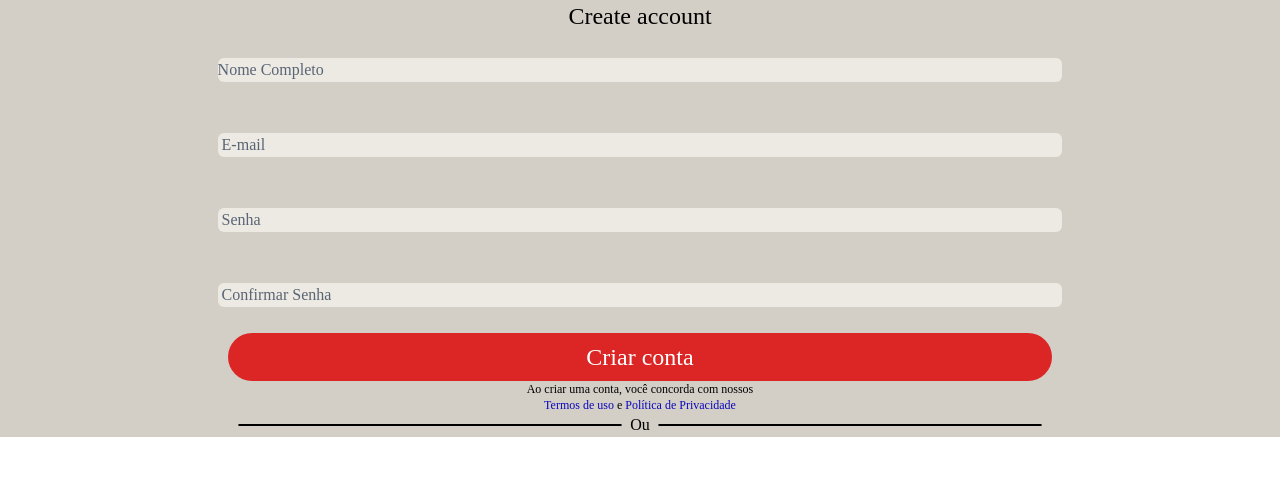
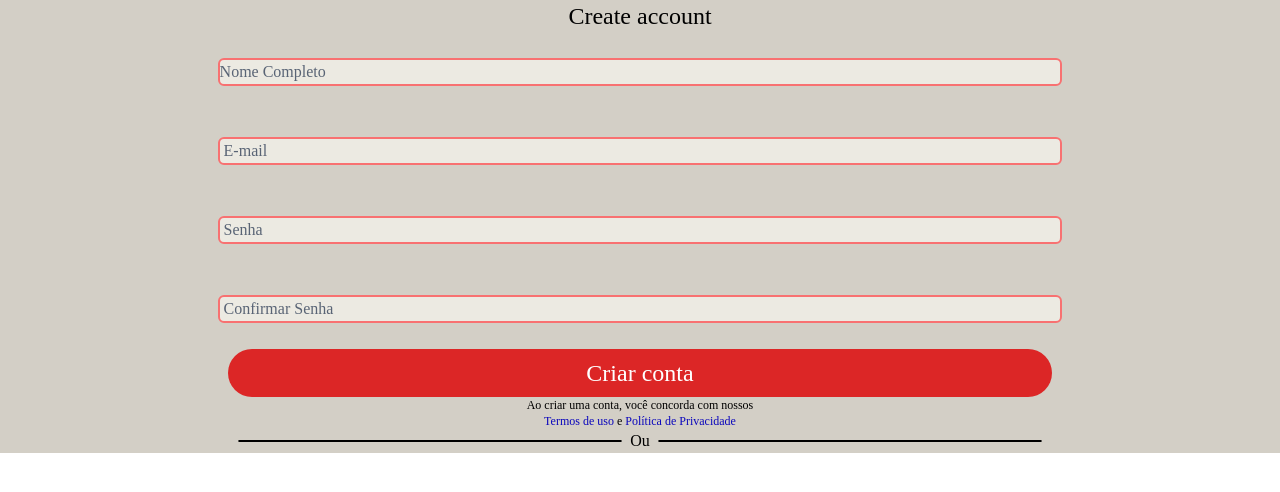
Before and after one commit to Pd-Troia/schedule_vite_tail, a React (Vite) app: page /cadastro in a window 1280 px wide. Shown: the top 492 px of the page. Built offline with nearby package versions, Linux system fonts and the light colour scheme; a web font is replaced by a local one.

Commit message:
Verify of input informations 1.0

```diff
--- a/src/components/form/Input.tsx
+++ b/src/components/form/Input.tsx
@@ -5,13 +5,17 @@ export interface IInputProps {
     required: string;
     register: Function;
     type:string
+    isValid:boolean
+
 }
 
-export function Input ({name,placeholder,required,register,type}: IInputProps) {
+export function Input ({name,placeholder,required,register,type,isValid}: IInputProps) {
+  const validBorder = "border-2 border-green-400"
+  const notValidBorder = "border-2 border-red-400"
   return (
     <div>
         <input
-        className='bg-input w-[66vw] my-[2vw] rounded-md placeholder-formPlaceHolder'
+        className={`bg-input w-[66vw] my-[2vw] rounded-md placeholder-formPlaceHolder ${isValid ? validBorder : notValidBorder}`}
         {...register(name, {required:required})}
         placeholder={placeholder}
         type={type}
--- a/src/components/form/RegisterForm.tsx
+++ b/src/components/form/RegisterForm.tsx
@@ -1,19 +1,31 @@
-import * as React from 'react';
-import { useForm, SubmitHandler } from 'react-hook-form';
+import {useState} from 'react';
+import { useForm, SubmitHandler} from 'react-hook-form';
 import { Input } from './Input';
 export interface IRegisterFormProps {
   handleSubmitDad : SubmitHandler<IRegisterFormProps>
   name?: string
   confirmPassword?: string
   password?: string
-  eMail?: string
+  email?: string
+}
+export interface IRegisterFunctions{
+  validateName: Function
+  validatePassword: Function
+  validateConfirmPassword: Function
+  validateEmail: Function
 }
 
-export function RegisterForm ({handleSubmitDad}: IRegisterFormProps) {
-  const inputForm = "bg-input w-[66vw] my-[2vw] rounded-md placeholder-formPlaceHolder" //"Teu Css pros 4 input aq"
-  const {register,handleSubmit,formState:{errors}} = useForm<IRegisterFormProps>()
-    return (
-
+export function RegisterForm ({handleSubmitDad,validateEmail,validatePassword,validateConfirmPassword,validateName}: IRegisterFormProps&IRegisterFunctions) {
+  const {register,handleSubmit,formState:{errors}, watch} = useForm<IRegisterFormProps>({
+    defaultValues: {
+      name: "",
+      email: "",
+      password: "",
+      confirmPassword: ""
+    }
+  })
+  const [wName,wEmail,wPassword,wConfirmPassword] = watch(["name","email","password","confirmPassword"])
+  return (
     <div className='bg-greyForm flex justify-center items-center flex-col'>
       <h1 className='text-2xl'>Create account</h1>
       <form onSubmit={handleSubmit(handleSubmitDad)}>
@@ -23,18 +35,20 @@ export function RegisterForm ({handleSubmitDad}: IRegisterFormProps) {
            required='true'
            placeholder="Nome Completo"
            register={register}
+           isValid={validateName(wName)}
            />
           {errors.name && <span>Preencha seu nome</span>}
         </div>
         <div className='flex justify-center'>
           <Input
-          name="eMail"
+          name="email"
           type="text"
           required="true"
           placeholder=' E-mail'
           register={register}
+          isValid={validateEmail(wEmail)}
           />
-          {errors.eMail && <span>Preencha seu email</span>}
+          {errors.email && <span>Preencha seu email</span>}
         </div>
         <div className='flex justify-center'>
           <Input
@@ -42,7 +56,9 @@ export function RegisterForm ({handleSubmitDad}: IRegisterFormProps) {
           name="password"
           required="true"
           placeholder=' Senha'
-          register={register}/>
+          register={register}
+          isValid={validatePassword(wPassword)}
+          />
           {errors.password && <span>Preencha sua senha</span>}
         </div>
         <div className='flex justify-center'>
@@ -50,7 +66,10 @@ export function RegisterForm ({handleSubmitDad}: IRegisterFormProps) {
           name="confirmPassword"
           required="true"
           placeholder=' Confirmar Senha'
-          register={register}  />
+          register={register}
+          isValid={validateConfirmPassword(wPassword,wConfirmPassword)}
+
+          />
           {errors.confirmPassword && <span>Confirme sua senha</span>}
         </div>
           <div className='flex justify-center'>
--- a/src/components/pages/Register.tsx
+++ b/src/components/pages/Register.tsx
@@ -8,11 +8,32 @@ export interface IRegisterProps {
 export function Register (props: IRegisterProps) {
   const RegisterMember:SubmitHandler<IRegisterProps>  = (data) => {
       console.log(data)
-    }
+  }
+  const validateName = (field:string) =>{
+    const regex = "^(?![ ])(?!.*[ ]{2})((?:e|da|do|das|dos|de|d'|D'|la|las|el|los)\s*?|(?:[A-ZàáâäãåąčćęèéêëėįìíîïłńòóôöõøùúûüųūÿýżźñçčšžÀÁÂÄÃÅĄĆČĖĘÈÉÊËÌÍÎÏĮŁŃÒÓÔÖÕØÙÚÛÜŲŪŸÝŻŹÑßÇŒÆČŠŽ∂ð'][^\s]*\s*?)(?!.*[ ]$))+$"
+    return field.match(regex) ? true : false
+  }
+  const validateEmail = (field:string) =>{
+    const regex = "^[a-zA-Z0-9.!#$%&'*+/=?^_`{|}~-]+@[a-zA-Z0-9](?:[a-zA-Z0-9-]{0,61}[a-zA-Z0-9])?(?:\.[a-zA-Z0-9](?:[a-zA-Z0-9-]{0,61}[a-zA-Z0-9])?)*$"
+    return field.match(regex) ? true : false
+  }
+  const validatePassword = (field:string) =>{
+    const regex = "^(?=.*[A-Z])(?=.*[!#@$%&])(?=.*[0-9])(?=.*[a-z]).{6,15}$"
+    return field.match(regex) ? true : false
+  }
+  const validateConfirmPassword = (field1:string,field2:string) =>{
+    return field1 === field2 && validatePassword(field1) ? true : false
+  }
   return (
 
     <div>
-      <RegisterForm handleSubmitDad={RegisterMember} />
+      <RegisterForm
+      handleSubmitDad={RegisterMember}
+      validateName={validateName}
+      validateEmail={validateEmail}
+      validatePassword={validatePassword}
+      validateConfirmPassword={validateConfirmPassword}
+      />
     </div>
   );
 }
```
